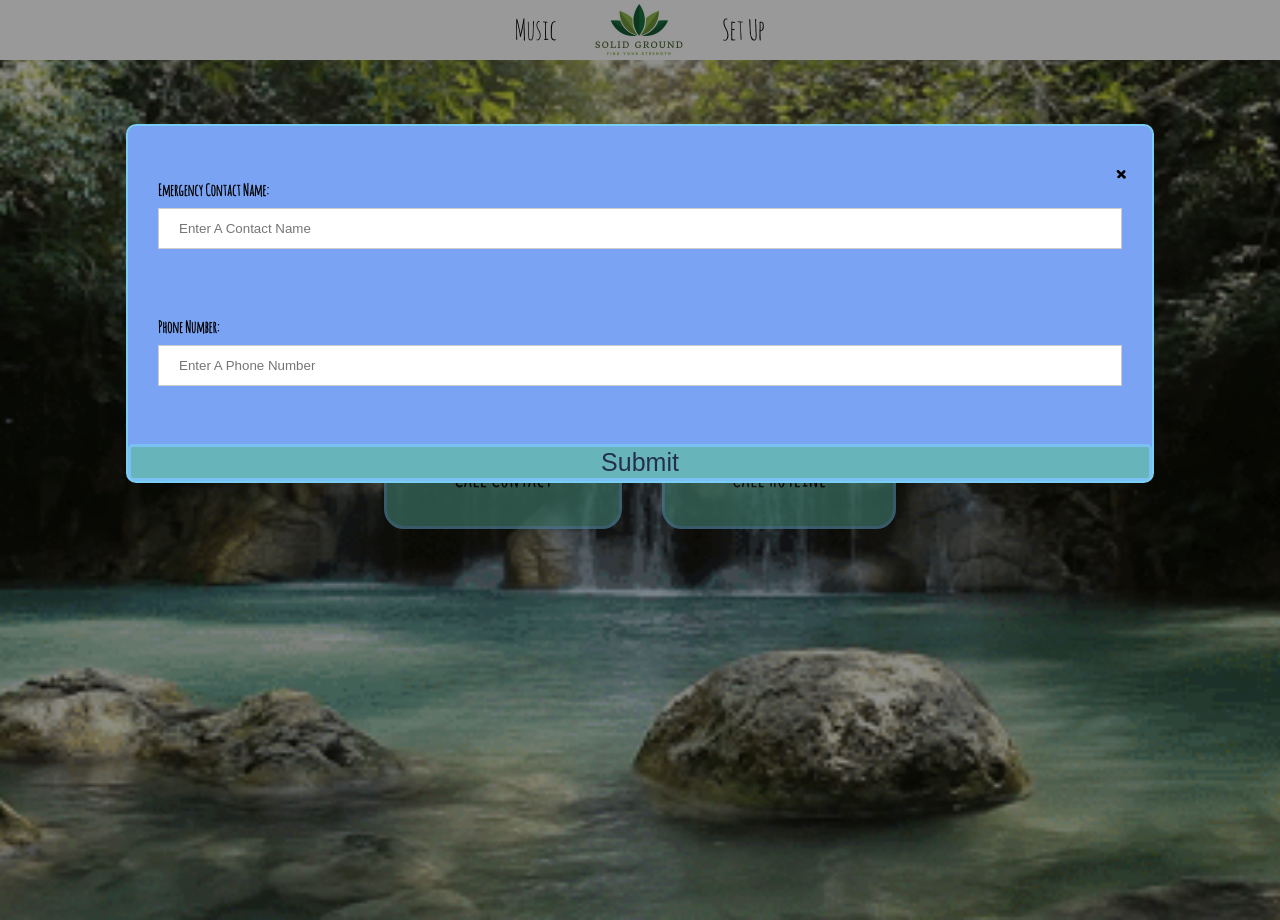
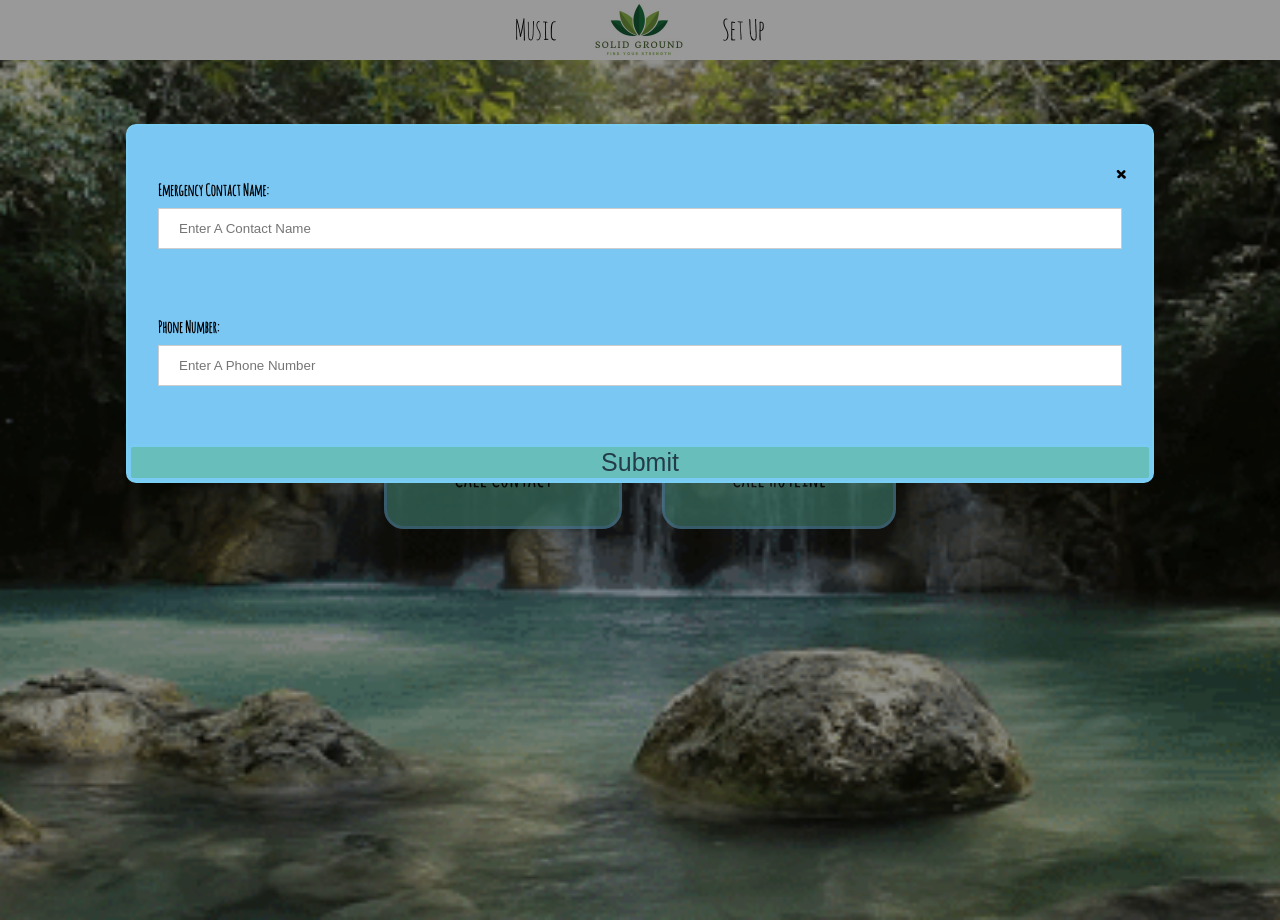
Before and after one commit to christinahuangnph/VandyHacksV, a Django app: page / in a window 1280 px wide, after a click on "Set Up". Run offline with Django 3.2, Linux system fonts and the light colour scheme; some libraries are stand-ins or nearby versions.

Commit message:
update Contact Form Colors

```diff
--- a/static/styles.css
+++ b/static/styles.css
@@ -66,7 +66,7 @@ input[type=text] {
 
 /* Modal Content/Box */
 .modal-content {
-    background-color: rgb(122, 164, 243);
+    background-color: rgb(122, 199, 243);
     margin: 5% auto 15% auto; /* 5% from the top, 15% from the bottom and centered */
     border: 2px solid rgb(122, 205, 243);
     border-radius: 10px;
```
